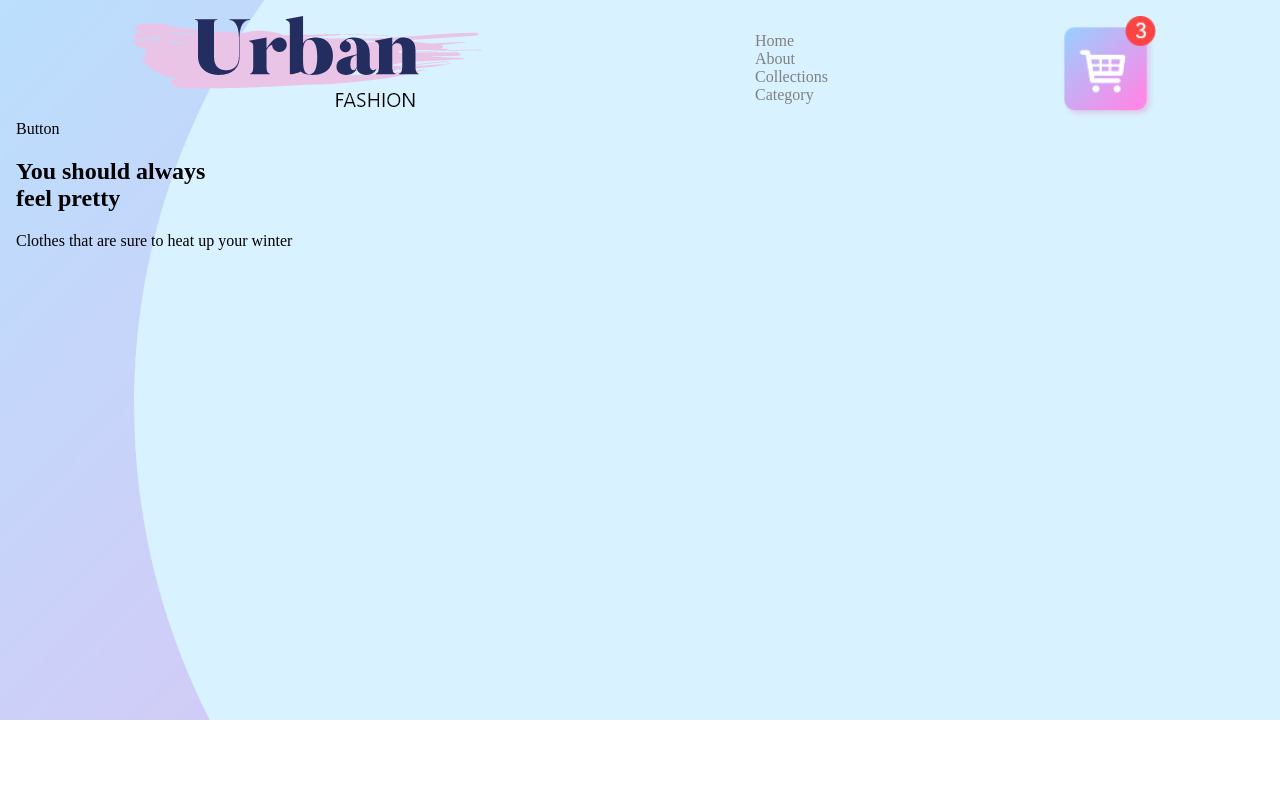
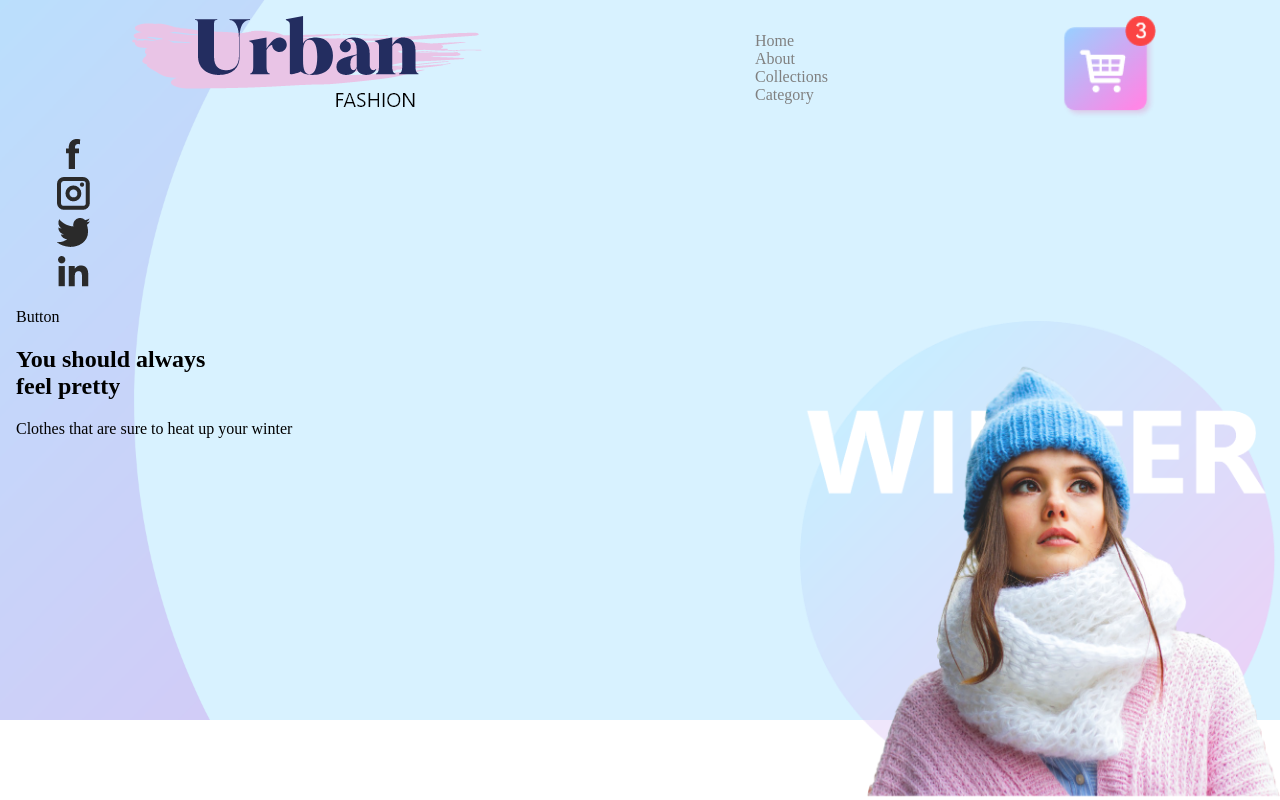
Before and after one commit to RomanPopyk/UrbanFashionWebsite, a plain HTML site: page index.html in a window 1280 px wide. Drawn offline with Linux system fonts and the light colour scheme.

Commit message:
making website

```diff
--- a/index.html
+++ b/index.html
@@ -33,13 +33,29 @@
         </div>
     </header>
     <aside>
-
+        <ul>
+            <li>
+                <a href="https://facebook.com"><img src="files/facebook.png" alt="Facebook link"></a>
+            </li>
+            <li>
+                <a href="https://instagram.com"><img src="files/instagram.png" alt="Instagram link"></a>
+            </li>
+            <li>
+                <a href="https://twitter.com"><img src="files/twitter.png" alt="Twitter link"></a>
+            </li>
+            <li>
+                <a href="https://linkedin.com"><img src="files/linkedin.png" alt="LinkedIn link"></a>
+            </li>
+        </ul>
     </aside>
     <main>
         <div>Button</div>
         <h2>You should always
             <br>feel pretty</h2>
         <div>Clothes that are sure to heat up your winter</div>
+        <div class="main-image-container">
+            <img src="files/img.png" alt="Woman wearing winter urban clothing">
+        </div>
     </main>
     <footer>
 
--- a/style.css
+++ b/style.css
@@ -4,6 +4,10 @@ body {
     background-size: cover;
     margin: 0;
     padding: 1rem;
+}
+aside {
+    display: flex;
+    flex-direction: column;
 }
 a {
     color: grey;
@@ -23,7 +27,17 @@ nav {
     flex-direction: row;
     list-style-type: none;
 }
+/* Divs with images */
 .shopping-cart {
     display: flex;
     align-self: right;
 }
+.main-image-container {
+    position: fixed;
+    bottom: 0;
+    right: 0;
+}
+.main-image-container img {
+    height: 30%;
+    width: 30rem;
+}
```
